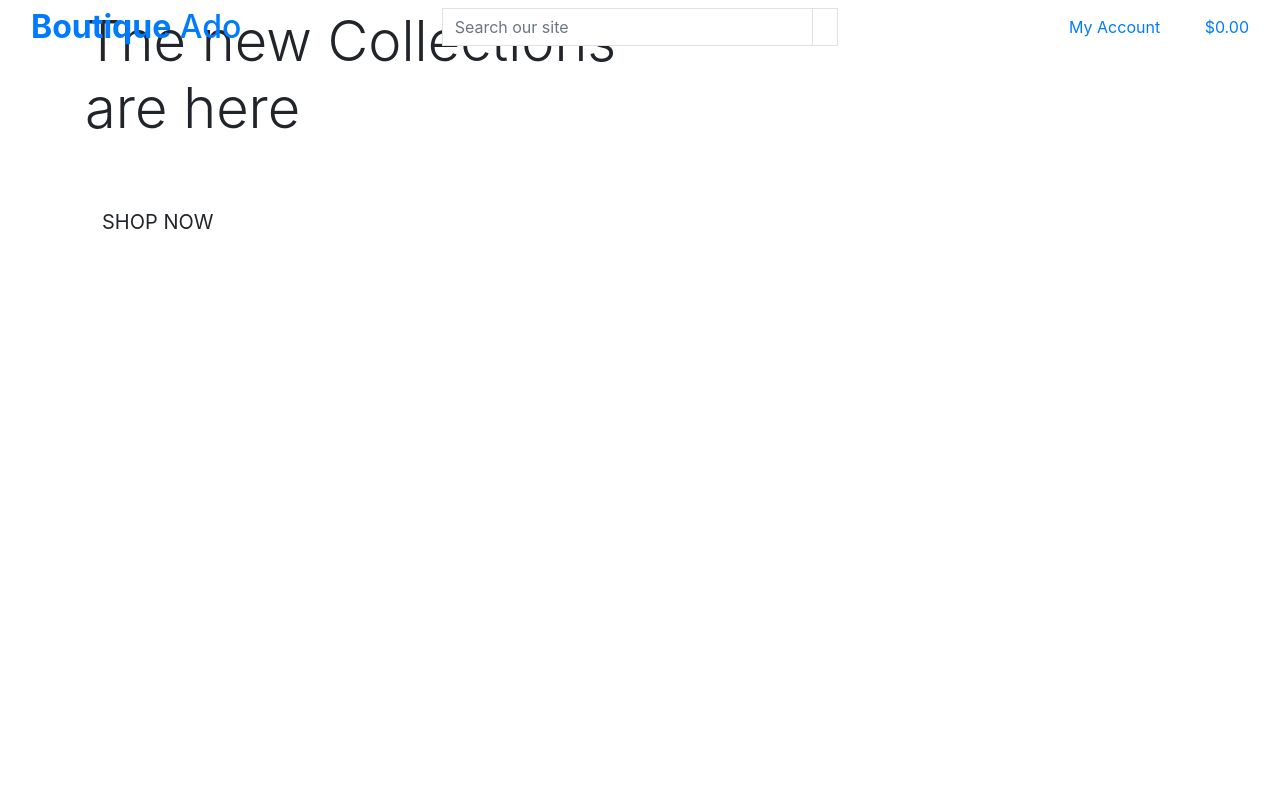
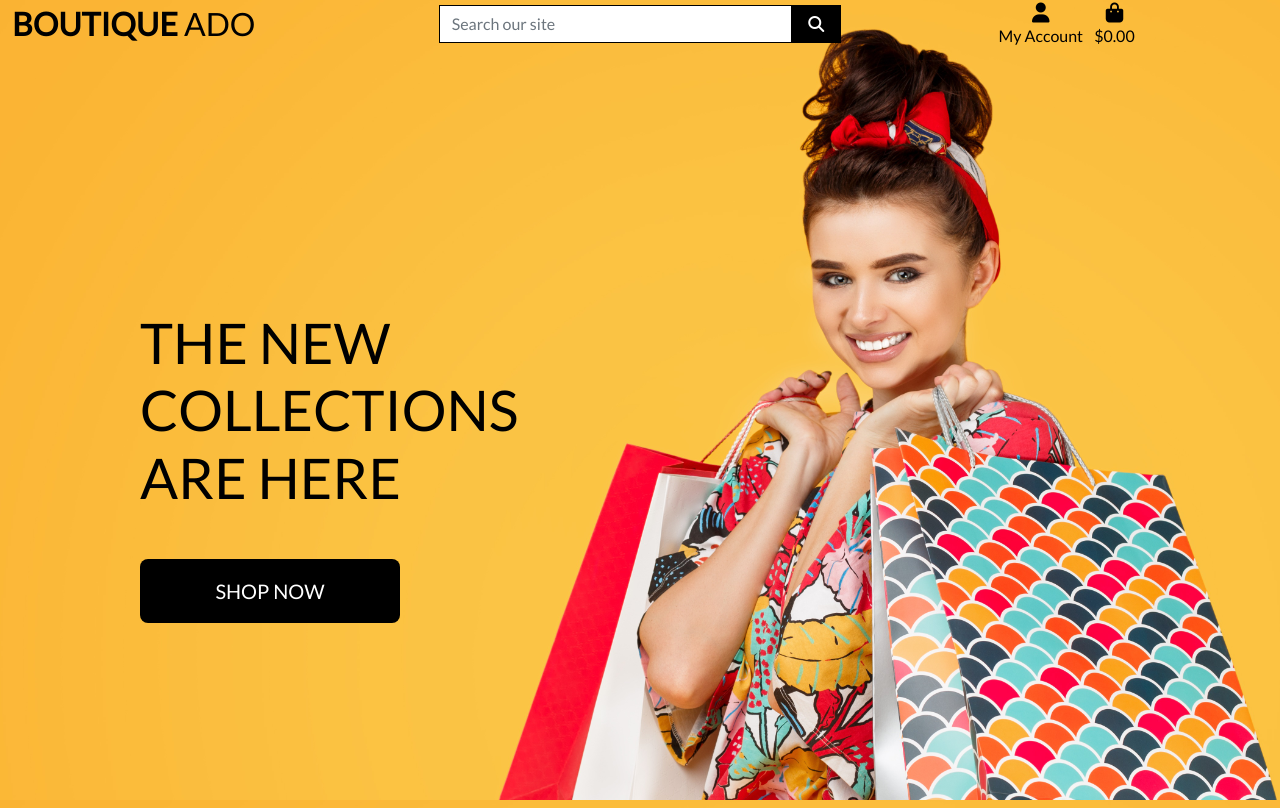
Before and after one commit to ExcellentWish/CI-Project-Boutique-Ado, a Django app: page / in a window 1280 px wide. Before the commit the page ends 229 px from the top, so only its background shows below. Run offline with Django 4.2, Linux system fonts and the light colour scheme; some libraries are stand-ins or nearby versions.

Commit message:
Complete home page header & css

```diff
--- a/boutique_ado/settings.py
+++ b/boutique_ado/settings.py
@@ -155,6 +155,10 @@ USE_TZ = True
 # https://docs.djangoproject.com/en/4.1/howto/static-files/
 
 STATIC_URL = 'static/'
+STATICFILES_DIRS = (os.path.join(BASE_DIR, 'static'),)
+
+MEDIA_URL = '/media/'
+MEDIA_ROOT = os.path.join(BASE_DIR, 'media')
 
 # Default primary key field type
 # https://docs.djangoproject.com/en/4.1/ref/settings/#default-auto-field
--- a/boutique_ado/urls.py
+++ b/boutique_ado/urls.py
@@ -15,9 +15,11 @@ Including another URLconf
 """
 from django.contrib import admin
 from django.urls import path, include
+from django.conf import settings
+from django.conf.urls.static import static
 
 urlpatterns = [
     path('admin/', admin.site.urls),
     path('accounts/', include('allauth.urls')),
     path('', include('home.urls')),
-]
+] + static(settings.MEDIA_URL, document_root=settings.MEDIA_ROOT)
--- /dev/null
+++ b/static/css/base.css
@@ -0,0 +1,81 @@
+html {
+    height: 100%;
+}
+
+body {
+    background: url('/media/homepage_background_cropped.jpg') no-repeat center center fixed;
+    background-size: cover;
+    height: calc(100vh - 164px);
+    color: #555;
+    font-family: 'Lato';
+}
+
+/* from Bulma */
+.icon {
+    align-items: center;
+    display: inline-flex;
+    justify-content: center;
+    height: 1.5rem;
+    width: 1.5rem;
+}
+
+.logo-font {
+    text-transform: uppercase;
+}
+
+.main-logo-link {
+    width: fit-content;
+}
+
+.shop-now-button {
+    background: black;
+    color: white;
+    min-width: 260px;
+}
+
+.btn-black {
+    background: black;
+    color: white;
+}
+
+.shop-now-button:hover,
+.shop-now-button:active,
+.shop-now-button:focus,
+.btn-black:hover,
+.btn-black:active,
+.btn-black:focus {
+    background: #222;
+    color: white;
+}
+
+.text-black {
+    color: #000 !important;
+}
+
+.border-black {
+    border: 1px solid black !important;
+}
+
+/* -------------------------------- Media Queries */
+
+/* Slightly larger container on xl screens */
+@media (min-width: 1200px) {
+  .container {
+    max-width: 80%;
+  }
+}
+
+/* fixed top navbar only on medium and up */
+@media (min-width: 992px) {
+    .fixed-top-desktop-only {
+        position: fixed;
+        top: 0;
+        right: 0;
+        left: 0;
+        z-index: 1030;
+    }
+
+    .header-container {
+        padding-top: 164px;
+    }
+}
--- a/templates/base.html
+++ b/templates/base.html
@@ -15,22 +15,27 @@
 
   <!-- Bootstrap CSS -->
   {% block corecss %}
-  <link rel="stylesheet" href="https://cdn.jsdelivr.net/npm/bootstrap@4.3.1/dist/css/bootstrap.min.css"
-    integrity="sha384-ggOyR0iXCbMQv3Xipma34MD+dH/1fQ784/j6cY/iJTQUOhcWr7x9JvoRxT2MZw1T" crossorigin="anonymous">
+  <link href="https://cdn.jsdelivr.net/npm/bootstrap@5.2.3/dist/css/bootstrap.min.css" rel="stylesheet"
+    integrity="sha384-rbsA2VBKQhggwzxH7pPCaAqO46MgnOM80zW1RWuH61DGLwZJEdK2Kadq2F9CUG65" crossorigin="anonymous">
+  <link rel="preconnect" href="https://fonts.googleapis.com">
+  <link rel="preconnect" href="https://fonts.gstatic.com" crossorigin>
+  <link href="https://fonts.googleapis.com/css2?family=Lato&display=swap" rel="stylesheet">
+  <link rel="stylesheet" href="{% static 'css/base.css' %}">
   {% endblock %}
 
   {% block extra_css %}
+
   {% endblock %}
 
   {% block corejs %}
-  <script src="https://code.jquery.com/jquery-3.3.1.slim.min.js"
-    integrity="sha384-q8i/X+965DzO0rT7abK41JStQIAqVgRVzpbzo5smXKp4YfRvH+8abtTE1Pi6jizo" crossorigin="anonymous">
+  <script src="https://kit.fontawesome.com/0f96215e04.js" crossorigin="anonymous"></script>
+  <script src="https://code.jquery.com/jquery-3.6.1.slim.min.js"
+    integrity="sha256-w8CvhFs7iHNVUtnSP0YKEg00p9Ih13rlL9zGqvLdePA=" crossorigin="anonymous"></script>
+  <script src="https://cdn.jsdelivr.net/npm/@popperjs/core@2.11.6/dist/umd/popper.min.js"
+    integrity="sha384-oBqDVmMz9ATKxIep9tiCxS/Z9fNfEXiDAYTujMAeBAsjFuCZSmKbSSUnQlmh/jp3" crossorigin="anonymous">
   </script>
-  <script src="https://cdn.jsdelivr.net/npm/popper.js@1.14.7/dist/umd/popper.min.js"
-    integrity="sha384-UO2eT0CpHqdSJQ6hJty5KVphtPhzWj9WO1clHTMGa3JDZwrnQq4sF86dIHNDz0W1" crossorigin="anonymous">
-  </script>
-  <script src="https://cdn.jsdelivr.net/npm/bootstrap@4.3.1/dist/js/bootstrap.min.js"
-    integrity="sha384-JjSmVgyd0p3pXB1rRibZUAYoIIy6OrQ6VrjIEaFf/nJGzIxFDsf4x0xIM+B07jRM" crossorigin="anonymous">
+  <script src="https://cdn.jsdelivr.net/npm/bootstrap@5.2.3/dist/js/bootstrap.bundle.min.js"
+    integrity="sha384-kenU1KFdBIe4zVF0s0G1M5b4hcpxyD9F7jL+jjXkk+Q2h455rYXK/7HAuoJl+0I4" crossorigin="anonymous">
   </script>
   {% endblock %}
 
@@ -49,7 +54,7 @@
         </a>
       </div>
       <div class="col-12 col-lg-4 my-auto py-1 py-lg-0">
-        <form method="GET" action="{% url 'products' %}">
+        <form method="GET" action="">
           <div class="input-group w-100">
             <input class="form-control border border-black rounded-0" type="text" name="q"
               placeholder="Search our site">
```
Also changed, not shown: media/homepage_background_cropped.jpg (added).
